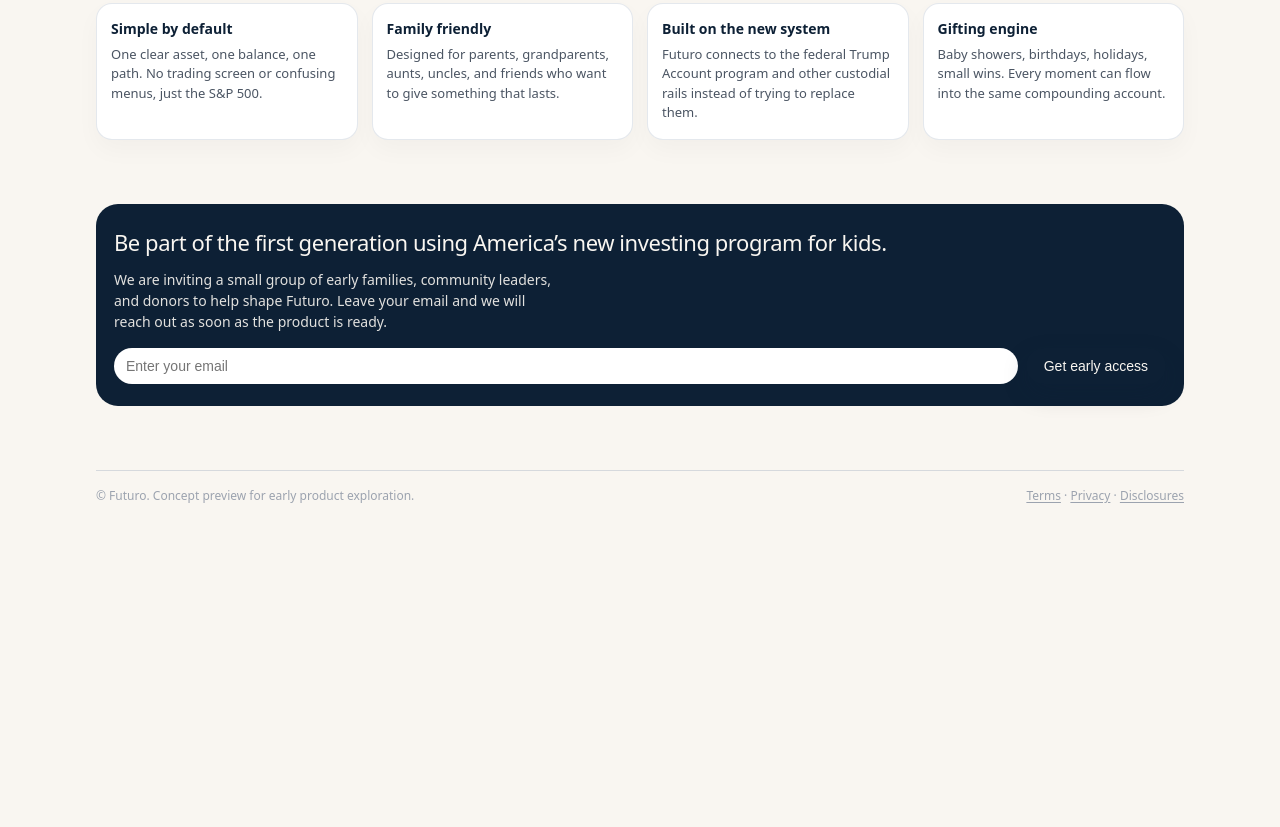
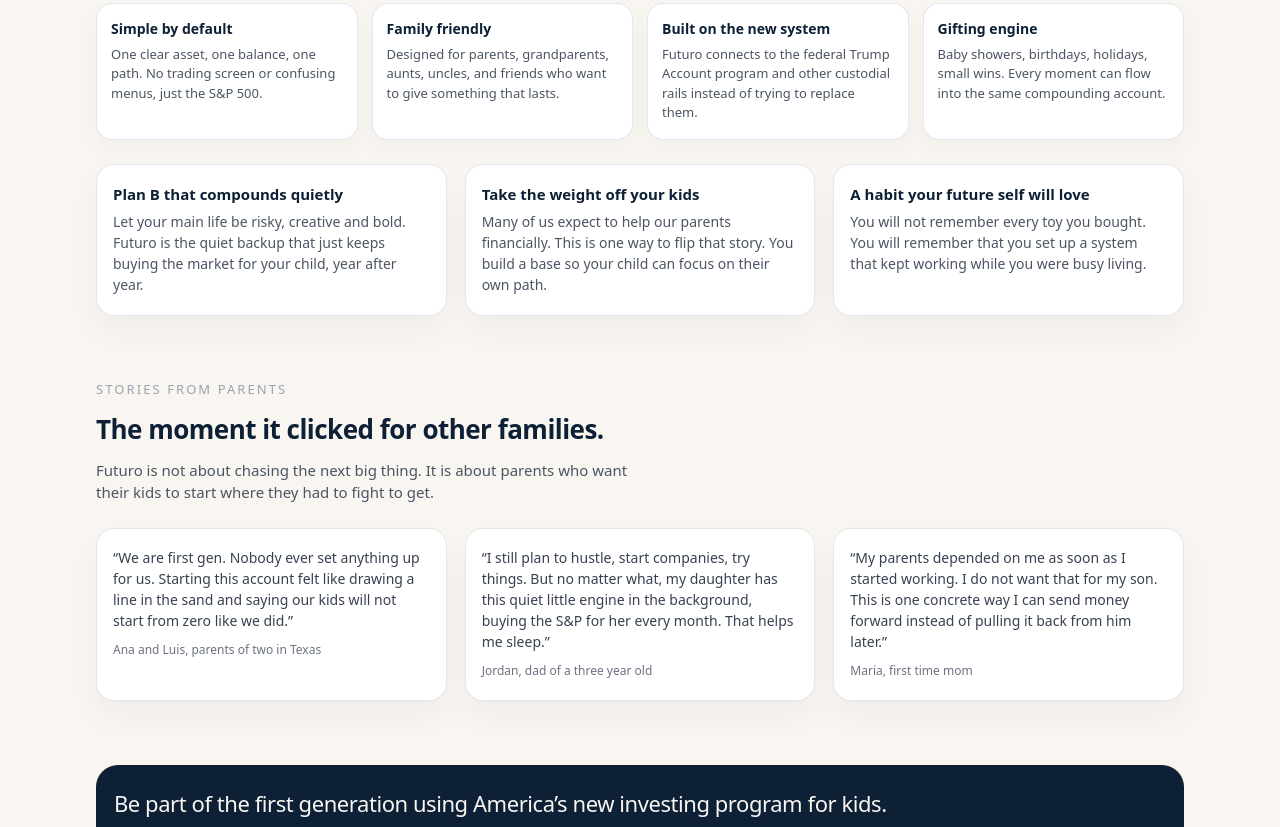
Before and after one commit to gibranrubio/futuro-v2, a plain HTML site: page index.html in a window 1280 px wide. Shown: the part 1563-2390 px from the top of the page. Before the commit the page ends 2132 px from the top, so only its background shows below. Drawn offline with Linux system fonts and the light colour scheme.

Commit message:
added plan B boxes on why this is important and parent stories (placeholder quotes)

```diff
--- a/index.html
+++ b/index.html
@@ -2,7 +2,7 @@
 <html lang="en">
 <head>
   <meta charset="UTF-8" />
-  <title>Futuro – Give your child a financial head start</title>
+  <title>Futuro - Give your child a financial head start</title>
   <meta name="viewport" content="width=device-width, initial-scale=1" />
   <style>
     :root {
@@ -468,6 +468,44 @@
       color: var(--text-muted);
     }
 
+    /* Plan B points */
+
+    .why-points {
+      display: grid;
+      grid-template-columns: repeat(3, minmax(0, 1fr));
+      gap: 18px;
+      margin-top: 24px;
+    }
+
+    /* Stories from parents */
+
+    .stories-grid {
+      display: grid;
+      grid-template-columns: repeat(3, minmax(0, 1fr));
+      gap: 18px;
+    }
+
+    .story-card {
+      background: var(--card-bg);
+      border-radius: 18px;
+      padding: 18px 16px 20px;
+      box-shadow: 0 16px 30px rgba(15, 23, 42, 0.04);
+      border: 1px solid rgba(148, 163, 184, 0.25);
+      display: flex;
+      flex-direction: column;
+      gap: 10px;
+    }
+
+    .story-quote {
+      font-size: 14px;
+      color: #374151;
+    }
+
+    .story-meta {
+      font-size: 12px;
+      color: #6B7280;
+    }
+
     /* CTA band */
 
     .cta-band {
@@ -561,6 +599,14 @@
         grid-template-columns: repeat(2, minmax(0, 1fr));
       }
 
+      .why-points {
+        grid-template-columns: minmax(0, 1fr);
+      }
+
+      .stories-grid {
+        grid-template-columns: minmax(0, 1fr);
+      }
+
       .page {
         padding: 18px 14px 40px;
       }
@@ -584,6 +630,7 @@
         <a href="#how">How it works</a>
         <a href="#math">The math</a>
         <a href="#why">Why Futuro</a>
+        <a href="#stories">Stories</a>
       </nav>
       <a href="#cta" class="btn btn-outline">Get early access</a>
     </header>
@@ -760,6 +807,68 @@
             </div>
           </div>
         </div>
+
+        <div class="why-points">
+          <article class="info-card">
+            <h3 class="info-title">Plan B that compounds quietly</h3>
+            <p class="info-body">
+              Let your main life be risky, creative and bold. Futuro is the quiet backup that just keeps buying the market for your child, year after year.
+            </p>
+          </article>
+          <article class="info-card">
+            <h3 class="info-title">Take the weight off your kids</h3>
+            <p class="info-body">
+              Many of us expect to help our parents financially. This is one way to flip that story. You build a base so your child can focus on their own path.
+            </p>
+          </article>
+          <article class="info-card">
+            <h3 class="info-title">A habit your future self will love</h3>
+            <p class="info-body">
+              You will not remember every toy you bought. You will remember that you set up a system that kept working while you were busy living.
+            </p>
+          </article>
+        </div>
+      </section>
+
+      <!-- Stories from parents -->
+      <section id="stories" style="margin-bottom:64px;">
+        <div class="section-label">Stories from parents</div>
+        <h2 class="section-title">The moment it clicked for other families.</h2>
+        <p class="section-subtitle">
+          Futuro is not about chasing the next big thing. It is about parents who want their kids to start where they had to fight to get.
+        </p>
+
+        <div class="stories-grid">
+          <article class="story-card">
+            <p class="story-quote">
+              “We are first gen. Nobody ever set anything up for us. Starting this account felt like drawing a line in the sand and saying
+              our kids will not start from zero like we did.”
+            </p>
+            <p class="story-meta">
+              Ana and Luis, parents of two in Texas
+            </p>
+          </article>
+
+          <article class="story-card">
+            <p class="story-quote">
+              “I still plan to hustle, start companies, try things. But no matter what, my daughter has this quiet little engine in the background,
+              buying the S&amp;P for her every month. That helps me sleep.”
+            </p>
+            <p class="story-meta">
+              Jordan, dad of a three year old
+            </p>
+          </article>
+
+          <article class="story-card">
+            <p class="story-quote">
+              “My parents depended on me as soon as I started working. I do not want that for my son.
+              This is one concrete way I can send money forward instead of pulling it back from him later.”
+            </p>
+            <p class="story-meta">
+              Maria, first time mom
+            </p>
+          </article>
+        </div>
       </section>
 
       <!-- CTA -->
```
